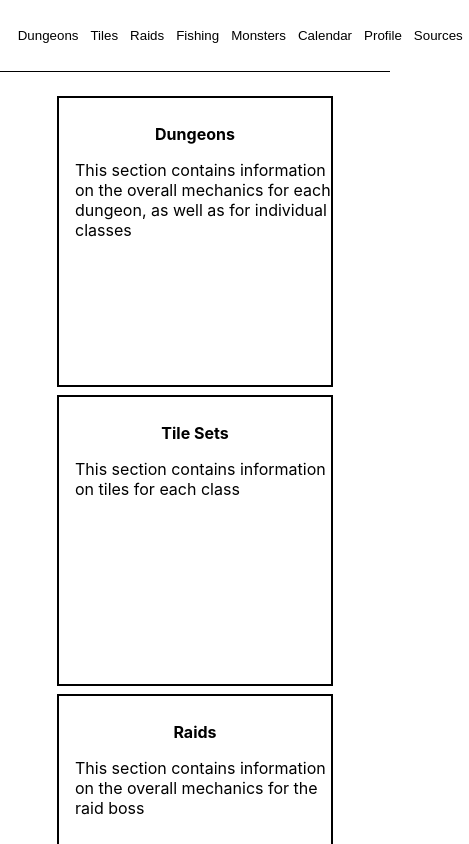
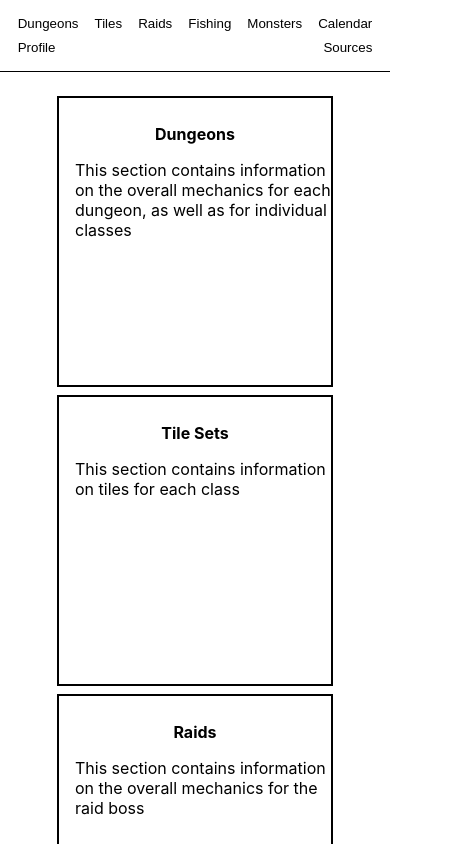
Before and after one commit to abmcbride5/threeamigos, a React (Create React App) app: page / in a window 390 px wide. Shown: the top 844 px of the page, 469 px wide, since content can reach past the window. Built offline with nearby package versions, Linux system fonts and the light colour scheme.

Commit message:
fixed header styling for better mobile view

```diff
--- a/src/css/header.css
+++ b/src/css/header.css
@@ -1,6 +1,6 @@
 .header{
   display: flex;
-  flex-flow: row;
+  flex-flow: row wrap;
   justify-content: space-between;
   border-bottom: 1px solid black;
   margin-bottom: 5%;
```
